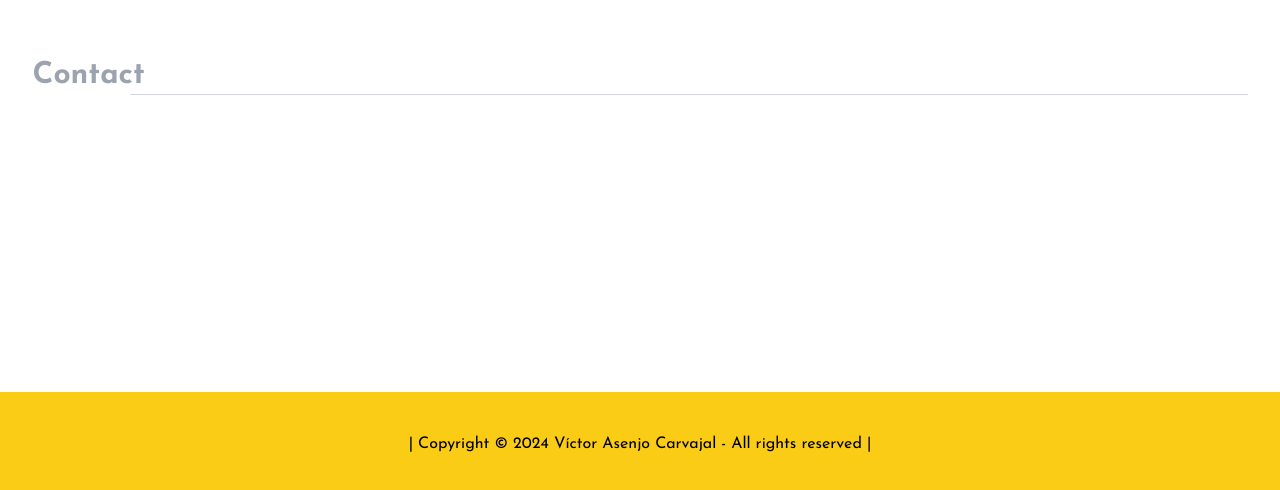
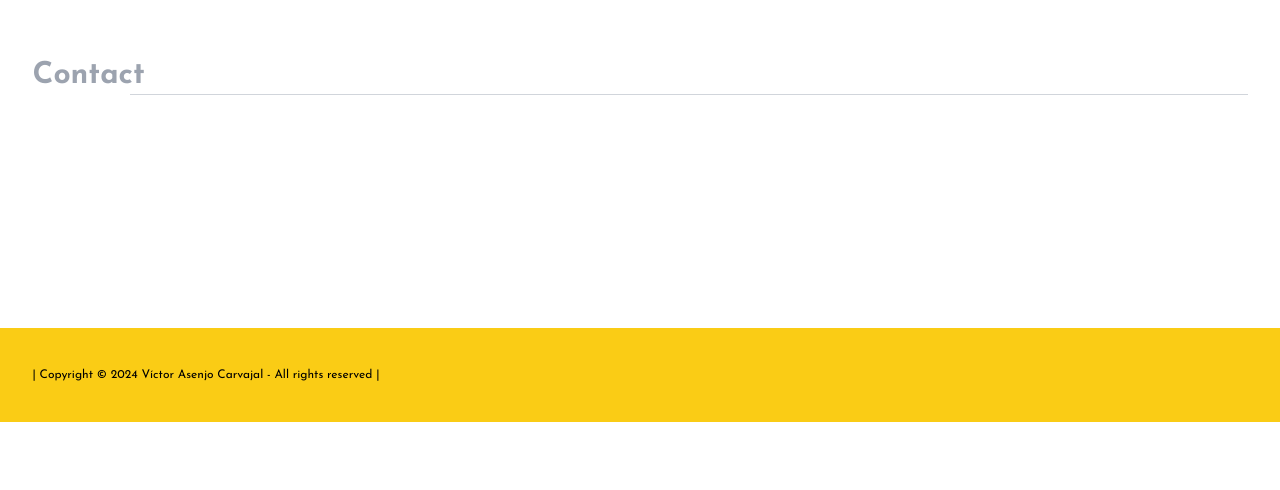
Before and after one commit to victor-asenjo/victor-asenjo.github.io, a React (Vite) app: page / in a window 1280 px wide. Shown: the part 5841-6331 px from the top of the page. Built offline with nearby package versions, Linux system fonts and the light colour scheme.

Commit message:
Update Footer.jsx

```diff
--- a/src/components/footer/Footer.jsx
+++ b/src/components/footer/Footer.jsx
@@ -1,34 +1,34 @@
 import React from "react";
-
 import { GiEasterEgg } from "react-icons/gi";
 import { IoIosFingerPrint } from "react-icons/io";
 
-
 const Footer = () => {
   return (
-    <div id="works" className=" mx-auto m-auto h-[300px]  mt-16 sm:h-[250px]">
-      <div className=" bg-yellow-400 h-full flex flex-col gap-8 items-center justify-between p-10 sm:p-7">
-
-        <div className="sm:text-[12px]">
-          | Copyright &copy; <span>2024 Víctor Asenjo Carvajal -</span> All rights reserved
-          <a href="#"></a> |
+    <div id="works" className="bg-yellow-400 py-8">
+      <div className="container mx-auto flex items-center justify-between">
+        <p className="text-xs">
+          | Copyright &copy; <span>2024 Víctor Asenjo Carvajal -</span> All rights reserved |
+        </p>
+        <div className="flex gap-4">
           <a
-          data-aos="fade-up" data-aos-duration="1400"
-
+            data-aos="fade-up"
+            data-aos-duration="1400"
             href="https://linktr.ee/victorasenjo"
             target="_blank"
-            className="box font-medium text-white  flex items-center justify-center flex-col"
+            rel="noopener noreferrer"
+            className="text-black text-3xl hover:scale-125 cursor-pointer"
           >
-            <GiEasterEgg className=" text-black text-3xl hover:scale-125 cursor-pointer" />
+            <GiEasterEgg />
           </a>
           <a
-          data-aos="fade-up" data-aos-duration="1400"
-
+            data-aos="fade-up"
+            data-aos-duration="1400"
             href="https://victor-asenjo.github.io/code-blog/"
             target="_blank"
-            className="box font-medium text-white  flex items-center justify-center flex-col"
+            rel="noopener noreferrer"
+            className="text-black text-3xl hover:scale-125 cursor-pointer"
           >
-            <IoIosFingerPrint className=" text-black text-3xl hover:scale-125 cursor-pointer" />
+            <IoIosFingerPrint />
           </a>
         </div>
       </div>
```
